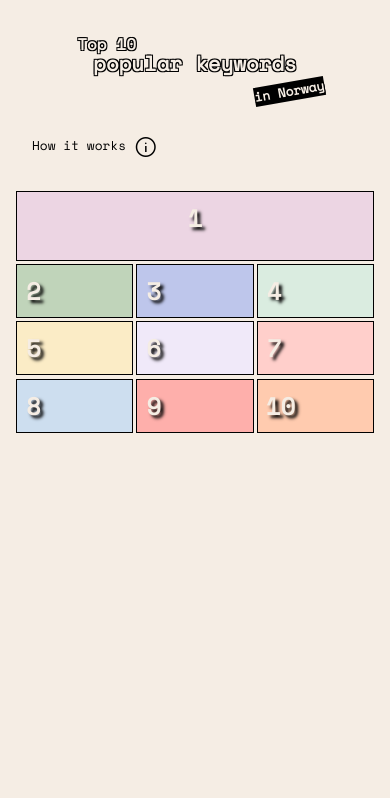
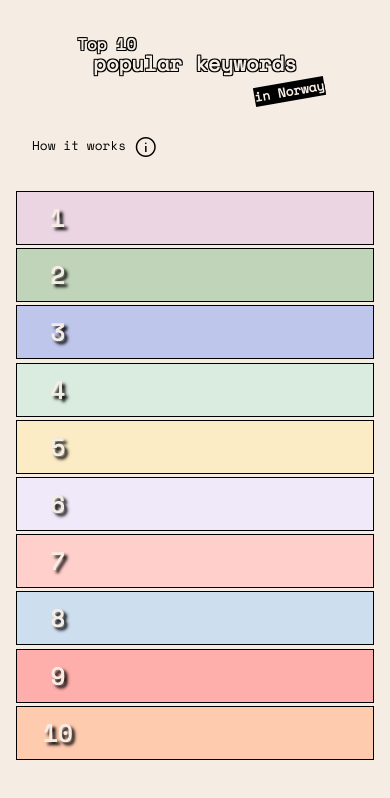
Before and after one commit to sunny-potato/google_trends_rss, a website built with Vite: page index.html in a window 390 px wide. Built offline with nearby package versions, Linux system fonts and the light colour scheme; no server answers.

Commit message:
modify grid in meadi query

```diff
--- a/public/css/style.css
+++ b/public/css/style.css
@@ -230,6 +230,28 @@
   .mainContainer {
     margin-bottom: 2rem;
   }
+  .gridBox {
+    display: grid;
+    grid-template-columns: repeat(1, 1fr);
+    gap: 0.2rem;
+  }
+  .rankBox {
+    border: 1px solid black;
+    display: flex;
+    justify-content: center;
+    align-items: center;
+  }
+
+  .rankBox:first-child {
+    grid-column: span 1;
+  }
+  .rankBox:first-child > div {
+    width: 100%;
+    display: flex;
+    justify-content: center;
+    align-items: center;
+  }
+
   .rankBox .rankOrder {
     font-size: 2rem;
   }
--- a/public/js/main.js
+++ b/public/js/main.js
@@ -1,7 +1,6 @@
 import "../css/style.css";
 import { fetchRSS } from "./fetchRSS";
 let data = await fetchRSS();
-console.log(data);
 const dataRank = data.items; // title, pubDate, link
 const rankList = [
   "first",
@@ -35,7 +34,6 @@
 for (let i = 0; i < dataRank.length; i++) {
   const getDate = dataRank[i].pubDate.split(" ");
   const currentDate = Number(getDate[0].slice(8, 10));
-  console.log(getDate[0]);
   if (todaysDate < currentDate) {
     todaysDate = currentDate;
     getToday = getDate[0];
```
